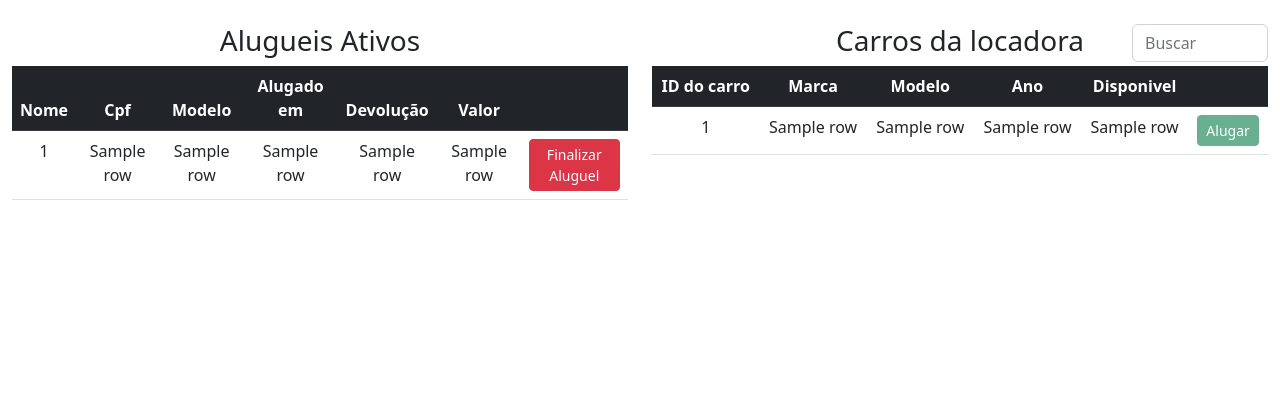
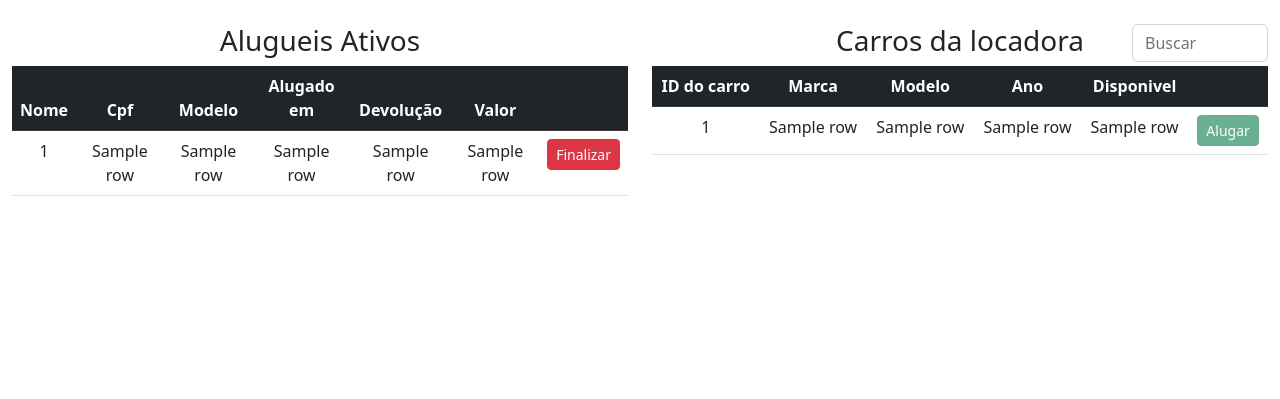
Before and after one commit to WesleyDev184/LocaCar, a Flask app: template templates/index.html in a window 1280 px wide. Shown: the part 56-455 px from the top of the page. Run offline with Flask 2, Linux system fonts and the light colour scheme; the template is opened without the code that fills it: most values are stand-ins (such as "Sample title", 1, 10 or a date in 2020).

Commit message:
Update index.html

```diff
--- a/templates/index.html
+++ b/templates/index.html
@@ -31,7 +31,7 @@
                         <td>{{row.6}}</td>
                         <td>
                             <a href="/update/{{ row.1 }}/{{ row.3 }}/{{ row.4 }}/{{ row.7 }}" onclick="return confirm('Deseja Finalizar essa Aluguel ?')"
-                                class="btn btn-danger btn-sm">Finalizar Aluguel</a>
+                                class="btn btn-danger btn-sm">Finalizar</a>
                         </td>
                     </tr>
 
```
